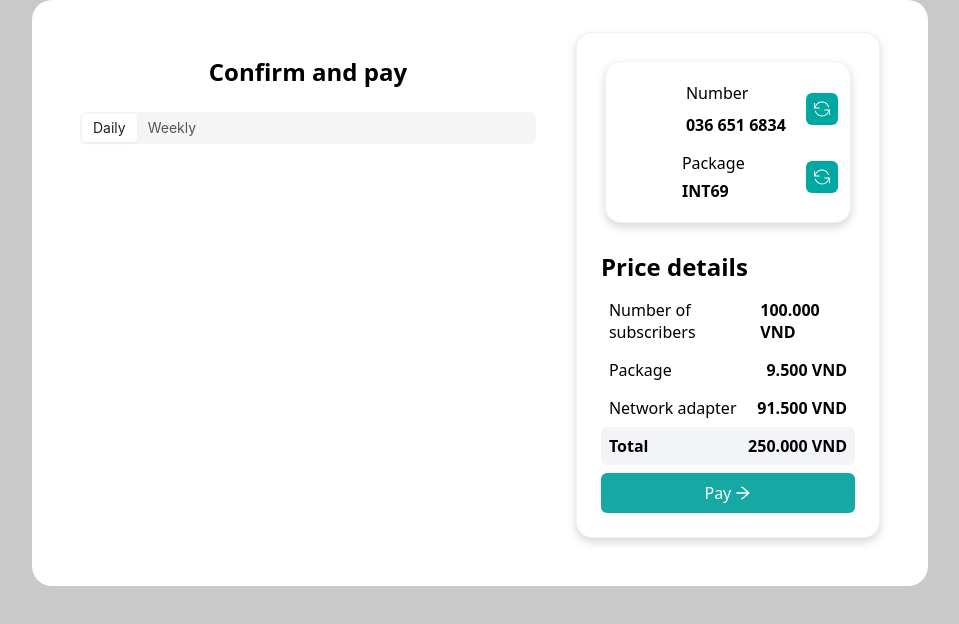
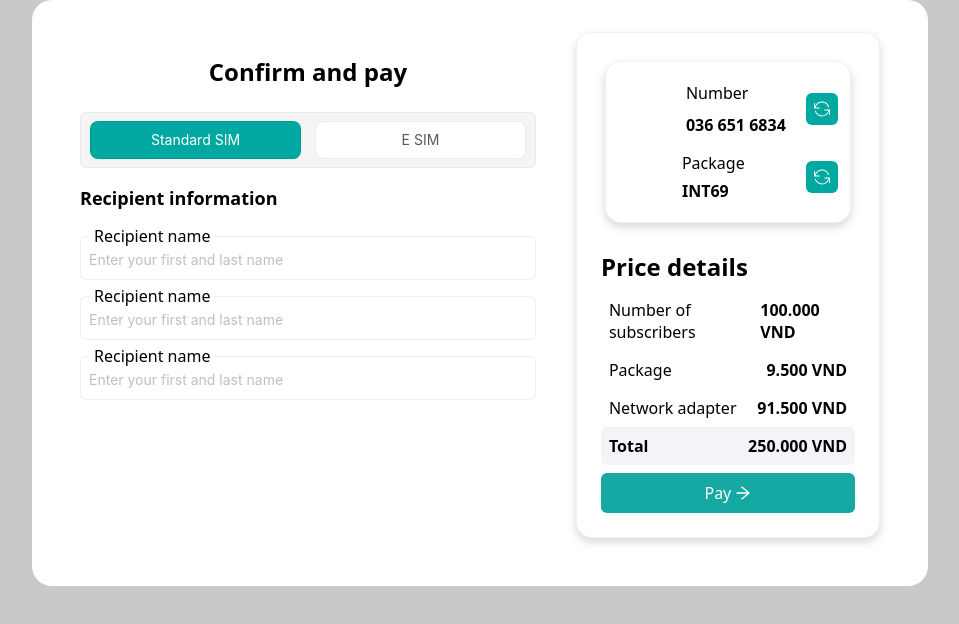
Before and after one commit to khoaadmt/my_its_test, a React (Create React App) app: page /pay-standard in a window 1280 px wide. Shown: the top 624 px of the page, without its empty margins (160-1119 px from the left). Built offline with nearby package versions, Linux system fonts and the light colour scheme; some icons are missing.

Commit message:
feat(pay-standard-sim-page): continue implementing UI

```diff
--- a/src/components/PhoneInput/PhoneInput.tsx
+++ b/src/components/PhoneInput/PhoneInput.tsx
@@ -6,20 +6,25 @@ type PhoneInputProps = {
     inputValue: string;
     label: string;
     placeholder?: string;
-    clasName?: string;
+    className?: string;
     handleInputOnChange?: (e: React.ChangeEvent<HTMLInputElement>) => void;
 };
 
-const PhoneInput: React.FC<PhoneInputProps> = ({ inputValue, label, placeholder, clasName, handleInputOnChange }) => {
+const PhoneInput: React.FC<PhoneInputProps> = ({
+    inputValue,
+    label,
+    placeholder,
+    className,
+    handleInputOnChange,
+}) => {
     const [isInvalid, setIsInvalid] = useState(false);
 
     const isValidLength = inputValue.replace(/\D/g, "").length === 10;
 
     return (
-        <div className="phone-input-container">
+        <div className={`phone-input-container ${className || ""}`}>
             <label>{label}</label>
             <Input
-                className={clasName}
                 maxLength={14}
                 value={inputValue}
                 onChange={handleInputOnChange}
--- a/src/pages/pay-standard-sim-page/PayStandardSimPage.css
+++ b/src/pages/pay-standard-sim-page/PayStandardSimPage.css
@@ -1,3 +1,23 @@
 .sim-toggle-wrapper .sim-segmented {
     width: 100% !important;
+    border: 1px solid rgba(0, 0, 0, 0.05);
 }
+.sim-toggle-wrapper .ant-segmented-group {
+    justify-content: space-around;
+    padding: 6px 0;
+}
+.sim-toggle-wrapper .ant-segmented-item {
+    width: 47%;
+    padding: 4px;
+    background-color: white;
+    border: 1px solid rgb(0 0 0 / 8%);
+    border-radius: 8px;
+}
+/* .sim-toggle-wrapper .ant-segmented-item:hover {
+    background-color: #00a8a2;
+    color: #fff !important;
+} */
+.sim-toggle-wrapper .ant-segmented-item-selected {
+    background-color: #00a8a2;
+    color: #fff !important;
+}
--- a/src/pages/pay-standard-sim-page/PayStandardSimPage.tsx
+++ b/src/pages/pay-standard-sim-page/PayStandardSimPage.tsx
@@ -15,12 +15,33 @@ export const PayStandardSimPage: React.FC = () => {
                     </h3>
                     <div className="sim-toggle-wrapper w-full">
                         <Segmented
-                            options={["Daily", "Weekly"]}
+                            options={["Standard SIM", "E SIM"]}
                             onChange={(value) => {
                                 console.log(value); // string
                             }}
                             className="sim-segmented w-fu"
                         />
+                    </div>
+                    <p className="py-4 text-lg font-bold">Recipient information</p>
+                    <div className="">
+                        <PhoneInput
+                            className="py-2"
+                            inputValue=""
+                            label="Recipient name"
+                            placeholder="Enter your first and last name"
+                        ></PhoneInput>
+                        <PhoneInput
+                            className="py-2"
+                            inputValue=""
+                            label="Recipient name"
+                            placeholder="Enter your first and last name"
+                        ></PhoneInput>
+                        <PhoneInput
+                            className="py-2"
+                            inputValue=""
+                            label="Recipient name"
+                            placeholder="Enter your first and last name"
+                        ></PhoneInput>
                     </div>
                 </div>
                 <div className="price-details border-primary mt-4 flex flex-col md:mt-0 md:w-2/5">
--- a/src/pages/test/test.tsx
+++ b/src/pages/test/test.tsx
@@ -4,17 +4,14 @@ import PhoneInput from "../../components/PhoneInput/PhoneInput";
 import SubmitButton from "../../components/SubmitButton/SubmitButton";
 
 export default function TopUpCard() {
-    const denominations = [
-        10000, 20000, 30000, 50000, 100000, 200000, 300000, 500000,
-    ];
+    const denominations = [10000, 20000, 30000, 50000, 100000, 200000, 300000, 500000];
 
     const [selectedDenom, setSelectedDenom] = useState(100000);
     const [phone, setPhone] = useState("");
     const [network, setNetwork] = useState("ITS");
     const discountRate = 0.01; // 1%
 
-    const formatVND = (amount: any) =>
-        new Intl.NumberFormat("vi-VN").format(amount) + " VND";
+    const formatVND = (amount: any) => new Intl.NumberFormat("vi-VN").format(amount) + " VND";
 
     const discountValue = Math.round(selectedDenom * discountRate);
     const total = selectedDenom - discountValue;
@@ -32,9 +29,7 @@ export default function TopUpCard() {
             <div className="top-up-card__inner flex flex-col gap-6 rounded-[20px] bg-white p-8 md:flex-row">
                 {/* Buy pane */}
                 <div className="top-up-card__buy box-content flex-1 pr-2">
-                    <h2 className="pb-8 text-center text-4xl font-bold">
-                        Buy a top-up card
-                    </h2>
+                    <h2 className="pb-8 text-center text-4xl font-bold">Buy a top-up card</h2>
 
                     <h3 className="text-2xl font-bold">Select denomination</h3>
 
@@ -53,13 +48,11 @@ export default function TopUpCard() {
                     </div>
 
                     <div className="pt-4">
-                        <h3 className="text-2xl font-bold">
-                            Top-up phone number
-                        </h3>
+                        <h3 className="text-2xl font-bold">Top-up phone number</h3>
                         <div className="flex flex-col gap-4 pt-4 md:flex-row">
                             <div className="basis-1/2">
                                 <PhoneInput
-                                    clasName="basis-[50%]"
+                                    className="basis-[50%]"
                                     inputValue={phone}
                                     label="Entern mobile phone"
                                 />
@@ -87,18 +80,14 @@ export default function TopUpCard() {
                             <FaSimCard className="h-12 w-12 text-[#00a8a2]" />
                             <div>
                                 <p className="text-sm text-gray-500">Number</p>
-                                <p className="font-bold">
-                                    {phone || "0366 516 834"}
-                                </p>
+                                <p className="font-bold">{phone || "0366 516 834"}</p>
                             </div>
                         </div>
 
                         <div className="flex items-center gap-3 px-3 py-2">
                             <FaWifi className="h-12 w-12 text-[#00a8a2]" />
                             <div>
-                                <p className="text-sm text-gray-500">
-                                    Network provider
-                                </p>
+                                <p className="text-sm text-gray-500">Network provider</p>
                                 <p className="font-bold">{network}</p>
                             </div>
                         </div>
@@ -110,18 +99,12 @@ export default function TopUpCard() {
                         <div className="flex flex-col rounded-lg border bg-white p-4">
                             <div className="flex justify-between py-2">
                                 <p>Denomination</p>
-                                <p className="font-bold">
-                                    {formatVND(selectedDenom)}
-                                </p>
+                                <p className="font-bold">{formatVND(selectedDenom)}</p>
                             </div>
 
                             <div className="flex justify-between py-2">
-                                <p>
-                                    Discount ({Math.round(discountRate * 100)}%)
-                                </p>
-                                <p className="font-bold">
-                                    -{formatVND(discountValue)}
-                                </p>
+                                <p>Discount ({Math.round(discountRate * 100)}%)</p>
+                                <p className="font-bold">-{formatVND(discountValue)}</p>
                             </div>
 
                             <div className="mt-2 flex justify-between border-t py-2 pt-2">
@@ -133,9 +116,7 @@ export default function TopUpCard() {
                         <div>
                             <SubmitButton
                                 onClick={() =>
-                                    alert(
-                                        `Pay ${formatVND(total)} for ${phone || "0366516834"}`,
-                                    )
+                                    alert(`Pay ${formatVND(total)} for ${phone || "0366516834"}`)
                                 }
                             >
                                 Pay
--- a/src/pages/top-up-page/TopUpPage.tsx
+++ b/src/pages/top-up-page/TopUpPage.tsx
@@ -42,7 +42,7 @@ export const TopUpPage: React.FC = () => {
                             </h3>
                             <div className="flex flex-row lg:pt-4">
                                 <PhoneInput
-                                    clasName=""
+                                    className=""
                                     inputValue={phoneNumber}
                                     label="Entern mobile phone"
                                 />
```
